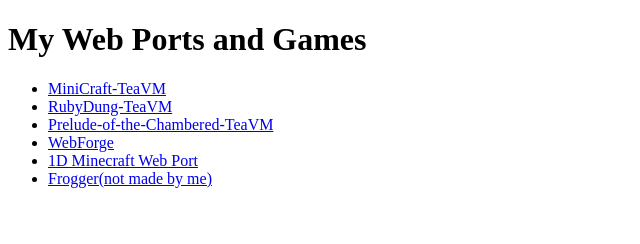
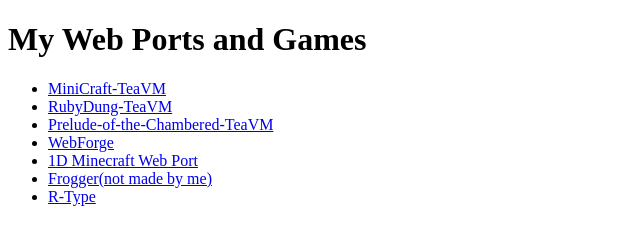
Before and after one commit to Cucuzacu/cucuzacu.github.io, a plain HTML site: page Games/index.html in a window 1280 px wide. Shown: the full height of the page, 0-640 px from the left. Drawn offline with Linux system fonts and the light colour scheme.

Commit message:
add rtype

```diff
--- a/Games/index.html
+++ b/Games/index.html
@@ -12,6 +12,7 @@
     <li><a href="/WebForge">WebForge</a></li>
     <li><a href="/Games/1DMC">1D Minecraft Web Port</a></li>
     <li><a href="/Games/Frogger">Frogger(not made by me)</a></li>
+    <li><a href="/Games/R-Type">R-Type</a></li>
   </ul>
 </body>
 </html>
```
